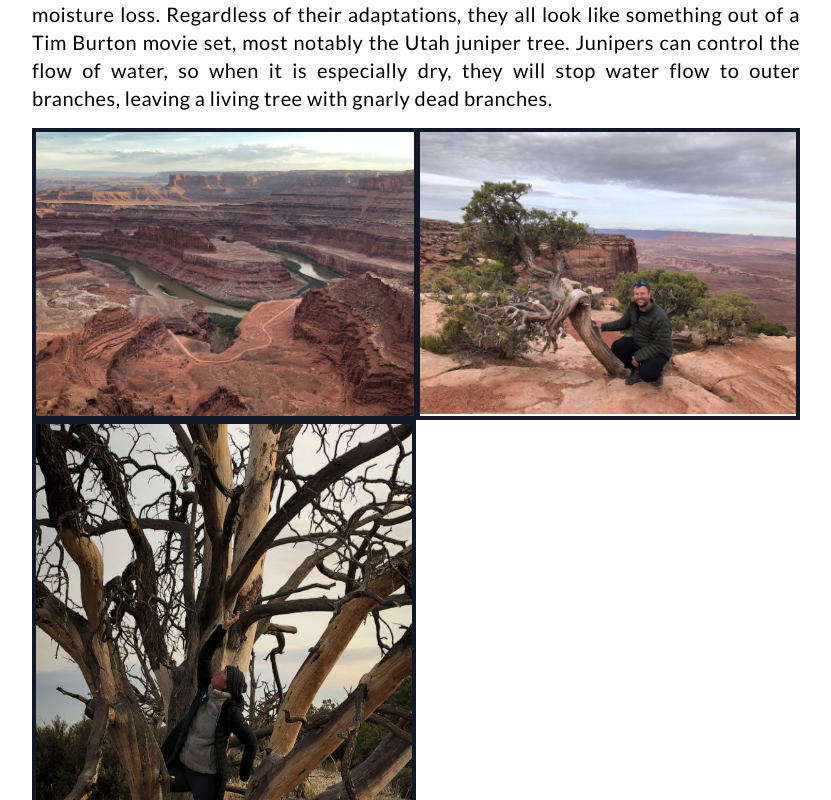
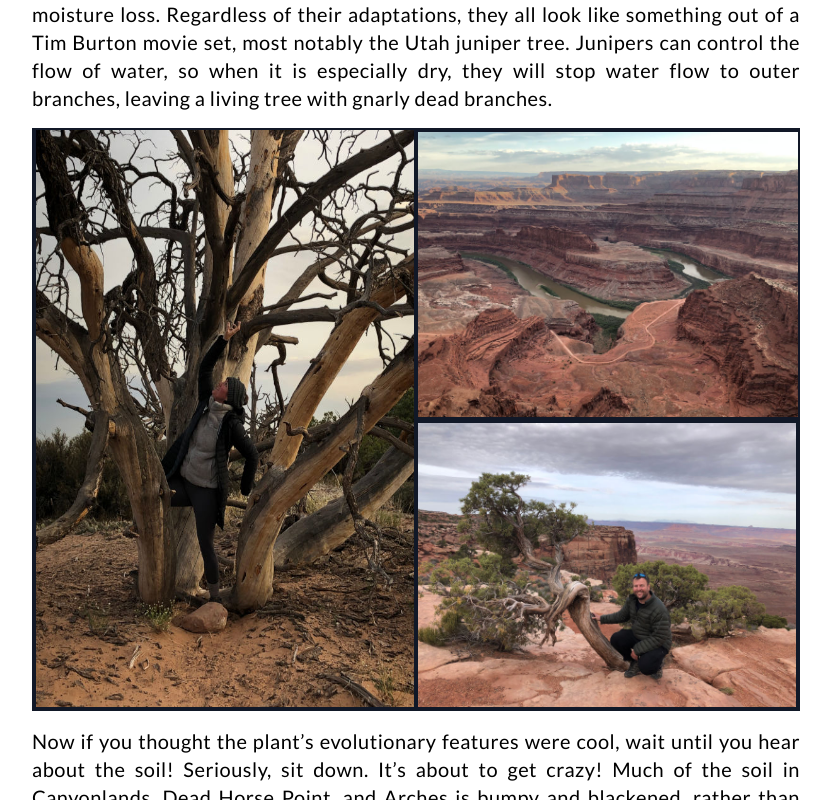
Before and after one commit to boyloe/wanderlump-website, a Next.js app: page /posts/dead-horse in a window 1280 px wide. Shown: the part 3500-4300 px from the top of the page, without its empty margins (224-1055 px from the left). Built offline with nearby package versions, Linux system fonts and the light colour scheme; a web font is replaced by a local one.

Commit message:
adjust desktop styling

```diff
--- a/pages/posts/dead-horse.tsx
+++ b/pages/posts/dead-horse.tsx
@@ -125,7 +125,16 @@ export default function deadhorse(): ReactElement {
             branches.
           </p>
           <div className="grid grid-cols-1 gap-2 md:gap-0 md:grid-cols-2">
-            <div className="border-4 md:border-r-2 border-gray-900">
+            <div className="border-4 md:border-r-2 md:border-l-4 md:border-b-4 md:border-t-2 border-gray-900 md:col-span-1 md:row-span-2">
+              <Image
+                src="/images/posts/dead-horse/shelly-with-tree-dead-horse-point.JPG"
+                alt="Lumpy Space Princess sleeping in the backseat"
+                height={916}
+                width={600}
+                layout="responsive"
+              />
+            </div>
+            <div className="border-4 md:border-r-2 md:border-l-2 md-border-r-4 md:border-b-2 border-gray-900">
               <Image
                 src="/images/posts/dead-horse/dead-horse-point.JPG"
                 alt="Canyon wall with multicolored striations"
@@ -134,21 +143,12 @@ export default function deadhorse(): ReactElement {
                 layout="responsive"
               />
             </div>
-            <div className="border-4 border-gray-900">
+            <div className="border-4 border-gray-900 md:border-l-2 md:border-r-4 md-border-t-2 md:border-b-4">
               <Image
                 src="/images/posts/dead-horse/bryan-with-tree-dead-horse-point.JPG"
                 alt="Lumpy Space Princess sleeping in the backseat"
                 height={600}
                 width={800}
-                layout="responsive"
-              />
-            </div>
-            <div className="border-4 border-gray-900">
-              <Image
-                src="/images/posts/dead-horse/shelly-with-tree-dead-horse-point.JPG"
-                alt="Lumpy Space Princess sleeping in the backseat"
-                height={900}
-                width={600}
                 layout="responsive"
               />
             </div>
```
